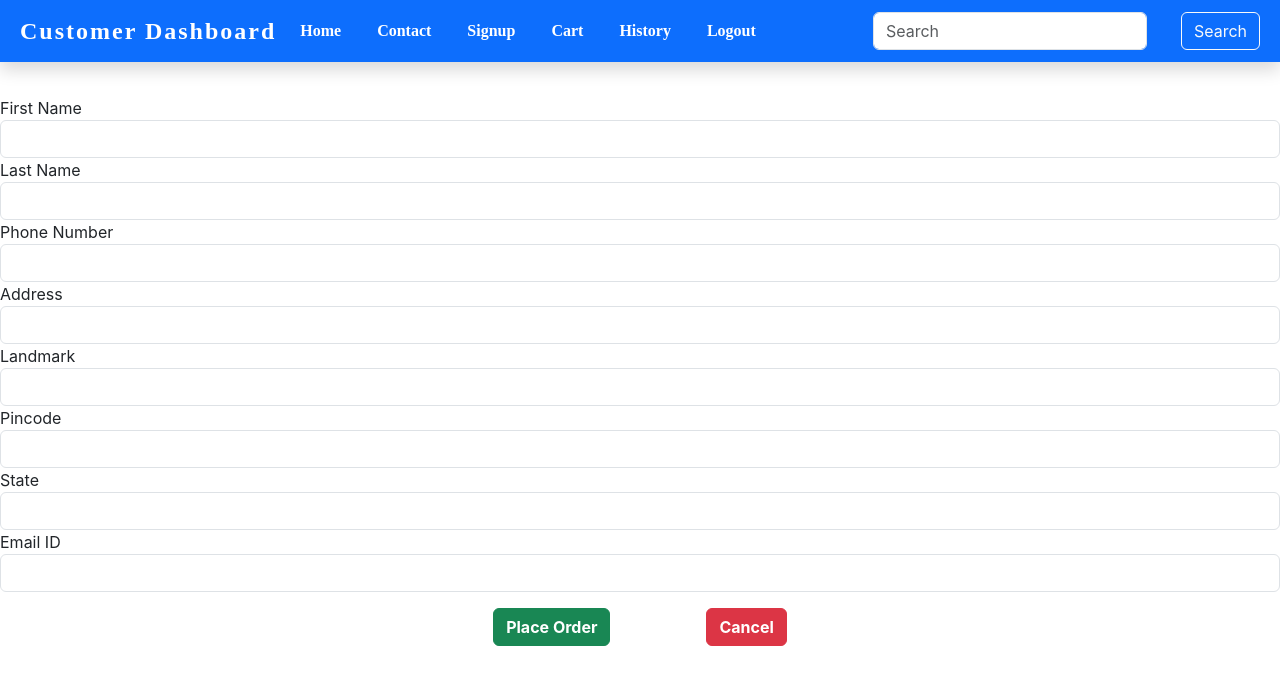
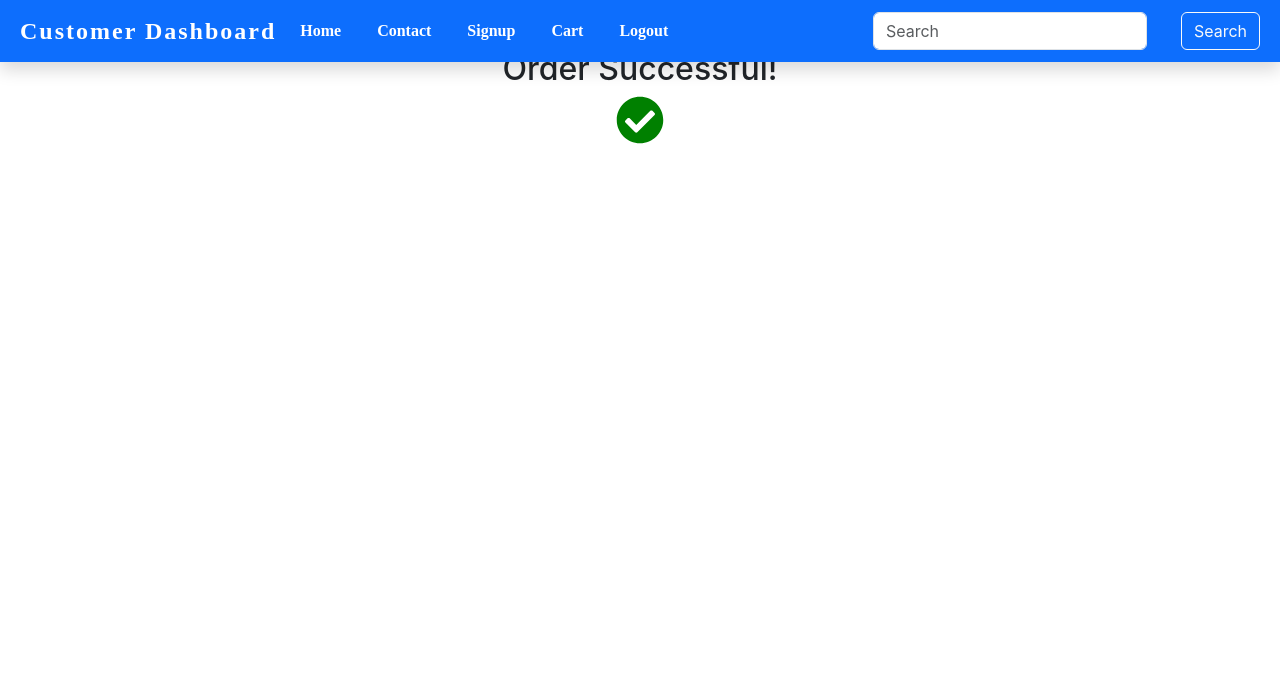
Before and after one commit to balajyothiThammineni/ecommerceSystem-react, a React (Create React App) app in the folder react-ecommerce/: page /customer/order in a window 1280 px wide. Shown: the top 684 px of the page. Built offline with nearby package versions, Linux system fonts and the light colour scheme.

Commit message:
order page added

```diff
--- a/react-ecommerce/package.json
+++ b/react-ecommerce/package.json
@@ -11,6 +11,7 @@
     "react": "^18.2.0",
     "react-bootstrap": "^2.9.1",
     "react-dom": "^18.2.0",
+    "react-icons": "^4.12.0",
     "react-router": "^6.2.2",
     "react-router-dom": "^6.2.2",
     "react-scripts": "5.0.1",
--- a/react-ecommerce/src/App.js
+++ b/react-ecommerce/src/App.js
@@ -21,7 +21,6 @@ import Review from "./components/customer/components/Reviews";
 import Register from "./components/auth/register";
 import MyProducts from "./components/seller/components/myproducts";
 import UpdateDetails from "./components/seller/components/updatedetails";
-import History from "./components/customer/components/history";
 import Allproducts from "./components/seller/components/allproducts";
 import Order from "./components/customer/components/order";
 import Contact from "./components/customer/components/contact";
@@ -51,7 +50,6 @@ function App() {
         <Route path="/auth/register" element={<Register />}></Route>
         <Route path="/seller/myproducts" element={<MyProducts />}></Route>
         <Route path="/seller/updatedetails" element={<UpdateDetails/>}></Route>
-        <Route path="/customer/history" element={<History />}></Route>
         <Route path="/seller/allproducts" element={<Allproducts />}></Route>
         <Route path="/customer/order" element={<Order />}></Route>
         <Route path="/customer/contact" element={<Contact />}></Route>
--- a/react-ecommerce/src/components/auth/signup.js
+++ b/react-ecommerce/src/components/auth/signup.js
@@ -26,6 +26,20 @@ function SignUp() {
       return;
     }
 
+    // Validate email format
+    const emailRegex = /^[^\s@]+@[^\s@]+\.[^\s@]+$/;
+    if (!emailRegex.test(customerEmail)) {
+      setMsg("Invalid email address");
+      return;
+    }
+
+    // Validate password format (at least one uppercase, one lowercase, one digit, and minimum length)
+    const passwordRegex = /^(?=.*[a-z])(?=.*[A-Z])(?=.*\d).{8,}$/;
+    if (!passwordRegex.test(password)) {
+      setMsg("Password must contain at least one uppercase letter, one lowercase letter, one digit, and be at least 8 characters long");
+      return;
+    }
+
     // Other validations can be added here
 
     let customerObj = {
@@ -45,8 +59,6 @@ function SignUp() {
       },
     };
 
-    console.log(JSON.stringify(customerObj));
-
     axios
       .post("http://localhost:8080/customer/signup", customerObj)
       .then((response) => {
@@ -57,7 +69,6 @@ function SignUp() {
         setMsg("Issue in processing signup..");
       });
   };
-
   return (
     <div>
       <CNavbar />
--- a/react-ecommerce/src/components/customer/components/history.js
+++ /dev/null
@@ -1,18 +0,0 @@
-import CNavbar from "./navbar";
-
-function History() {
-
-
-
-  return (
-    <div>
-
-      <CNavbar />
-
-
-      <h3>hi</h3>
-    </div>
-  );
-}
-
-export default History;
--- a/react-ecommerce/src/components/customer/components/navbar.js
+++ b/react-ecommerce/src/components/customer/components/navbar.js
@@ -24,17 +24,17 @@ function CNavbar() {
     letterSpacing: "2px",
     fontSize: "1.5rem",
     fontWeight: "bold",
-    color: "#fff", // Adjust the font color
+    color: "#fff",
   };
 
   const navLinkStyle = {
-    color: "#fff", // Adjust the font color
+    color: "#fff",
     fontSize: "1rem",
     fontWeight: "bold",
-    marginRight: "20px", // Adjust the right margin between links
-    textDecoration: "none", // Remove default underline
+    marginRight: "20px",
+    textDecoration: "none",
     cursor: "pointer",
-    transition: "color 0.3s ease", // Smooth color transition on hover
+    transition: "color 0.3s ease",
   };
 
   const searchFormStyle = {
@@ -43,7 +43,7 @@ function CNavbar() {
   };
 
   const searchInputStyle = {
-    marginRight: "10px", // Adjust the right margin of the search input
+    marginRight: "10px",
   };
 
   return (
@@ -90,17 +90,13 @@ function CNavbar() {
               Cart
             </Nav.Link>
             <Nav.Link
-              onClick={() => navigate("/customer/history")}
-              style={navLinkStyle}
-            >
-              History
-            </Nav.Link>
-            <Nav.Link
               onClick={() => navigate("/auth/logout")}
               style={navLinkStyle}
             >
               Logout
             </Nav.Link>
+
+
           </Nav>
 
           <Navbar.Collapse className="justify-content-end">
--- a/react-ecommerce/src/components/customer/components/order.js
+++ b/react-ecommerce/src/components/customer/components/order.js
@@ -1,157 +1,17 @@
-import React, { useState } from "react";
+import React from "react";
 import CNavbar from "./navbar";
+import { FaCheckCircle } from "react-icons/fa";
 
-export default function Order() {
-  const [data, setData] = useState({
-    firstName: "",
-    lastName: "",
-    phone: "",
-    address: "",
-    landmark: "",
-    pincode: "",
-    state: "",
-    email: "",
-  });
-
-  const handleInputChange = (event) => {
-    setData({
-      ...data,
-      [event.target.name]: event.target.value,
-    });
-  };
-
-  const handleSubmit = (event) => {
-    debugger
-    event.preventDefault();
-    console.log("data after submit", data);
-
-    fetch("https:8080/orders/saveall", {
-      method: "POST",
-      headers: {
-        "Content-Type": "application/json",
-      },
-      body: JSON.stringify(data),
-    })
-      .then((response) => response.json())
-      .then((responseData) => {
-        console.log("Success", responseData);
-
-        setData({
-          firstName: "",
-          lastName: "",
-          phone: "",
-          address: "",
-          landmark: "",
-          pincode: "",
-          state: "",
-          email: "",
-        });
-      })
-      .catch((error) => {
-        console.log("Error:", error);
-      });
-  };
-
+function Order() {
   return (
-    <form onSubmit={handleSubmit} tyle={{ fontFamily: "poppins" }}>
-      <div className="form-group mt-5 pt-5">
-        <label htmlFor="firstName">First Name</label>
-        <input
-          type="text"
-          name="firstName"
-          value={data.firstName}
-          className="form-control"
-          onChange={handleInputChange}
-        />
+    <div>
+      <div style={{ textAlign: "center", marginTop: "50px" }}>
+        <h2>Order Successful!</h2>
+        <FaCheckCircle style={{ color: "green", fontSize: "3em" }} />
       </div>
-      <div className="form-group">
-        <label htmlFor="lastName">Last Name</label>
-        <input
-          type="text"
-          name="lastName"
-          value={data.lastName}
-          className="form-control"
-          onChange={handleInputChange}
-        />
-      </div>
-      <div className="form-group">
-        <label htmlFor="phone">Phone Number</label>
-        <input
-          type="text"
-          name="phone"
-          value={data.phone}
-          className="form-control"
-          onChange={handleInputChange}
-        />
-      </div>
-      <div className="form-group">
-        <label htmlFor="address">Address</label>
-        <input
-          type="text"
-          name="address"
-          value={data.address}
-          className="form-control"
-          onChange={handleInputChange}
-        />
-      </div>
-      <div className="form-group">
-        <label htmlFor="landmark">Landmark</label>
-        <input
-          type="text"
-          name="landmark"
-          value={data.landmark}
-          className="form-control"
-          onChange={handleInputChange}
-        />
-      </div>
-      <div className="form-group">
-        <label htmlFor="pincode">Pincode</label>
-        <input
-          type="text"
-          name="pincode"
-          value={data.pincode}
-          className="form-control"
-          onChange={handleInputChange}
-        />
-      </div>
-      <div className="form-group">
-        <label htmlFor="state">State</label>
-        <input
-          type="text"
-          name="state"
-          value={data.state}
-          className="form-control"
-          onChange={handleInputChange}
-        />
-      </div>
-      <div className="form-group">
-        <label htmlFor="email">Email ID</label>
-        <input
-          type="email"
-          name="email"
-          value={data.email}
-          className="form-control"
-          onChange={handleInputChange}
-        />
-      </div>
-
-      <div className="row">
-        <div class="mt-3 text-center">
-          <a
-            href="/successful"
-            class="btn text-decoration-none btn-success fw-bold mx-5"
-            onClick={handleSubmit
-            }
-            >
-
-            Place Order
-          </a>
-          <a href="/" class="btn text-decoration-none btn-danger fw-bold mx-5">
-            Cancel
-          </a>
-          <CNavbar />
-        </div>
-      </div>
-    </form>
+      <CNavbar />
+    </div>
   );
 }
+
+export default Order;
```
Also changed, not shown: react-ecommerce/src/components/customer/components/cart.js (+41 -65 lines), react-ecommerce/src/components/customer/components/addreview.js (deleted), 1 other file (tests, documents, lock files or other folders).
